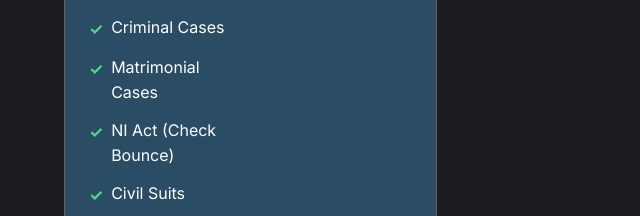
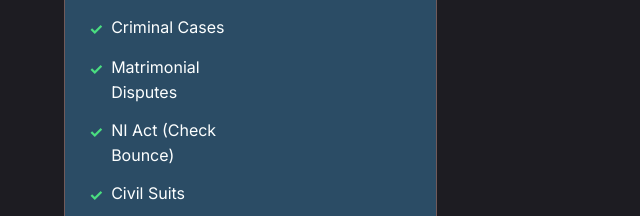
Before and after one commit to yavinash249/Lawyer-friend, a plain HTML site: page index.html in a window 1280 px wide. Shown: the part 715-931 px from the top of the page, 0-640 px from the left. Drawn offline with Linux system fonts and the light colour scheme.

Commit message:
few change

```diff
--- a/index.html
+++ b/index.html
@@ -87,7 +87,7 @@
                                 </li>
                                 <li data-testid="text-specialization-1">
                                     <span class="check-icon">✓</span>
-                                    Matrimonial Cases
+                                    Matrimonial Disputes
                                 </li>
                                 <li data-testid="text-specialization-2">
                                     <span class="check-icon">✓</span>
```
